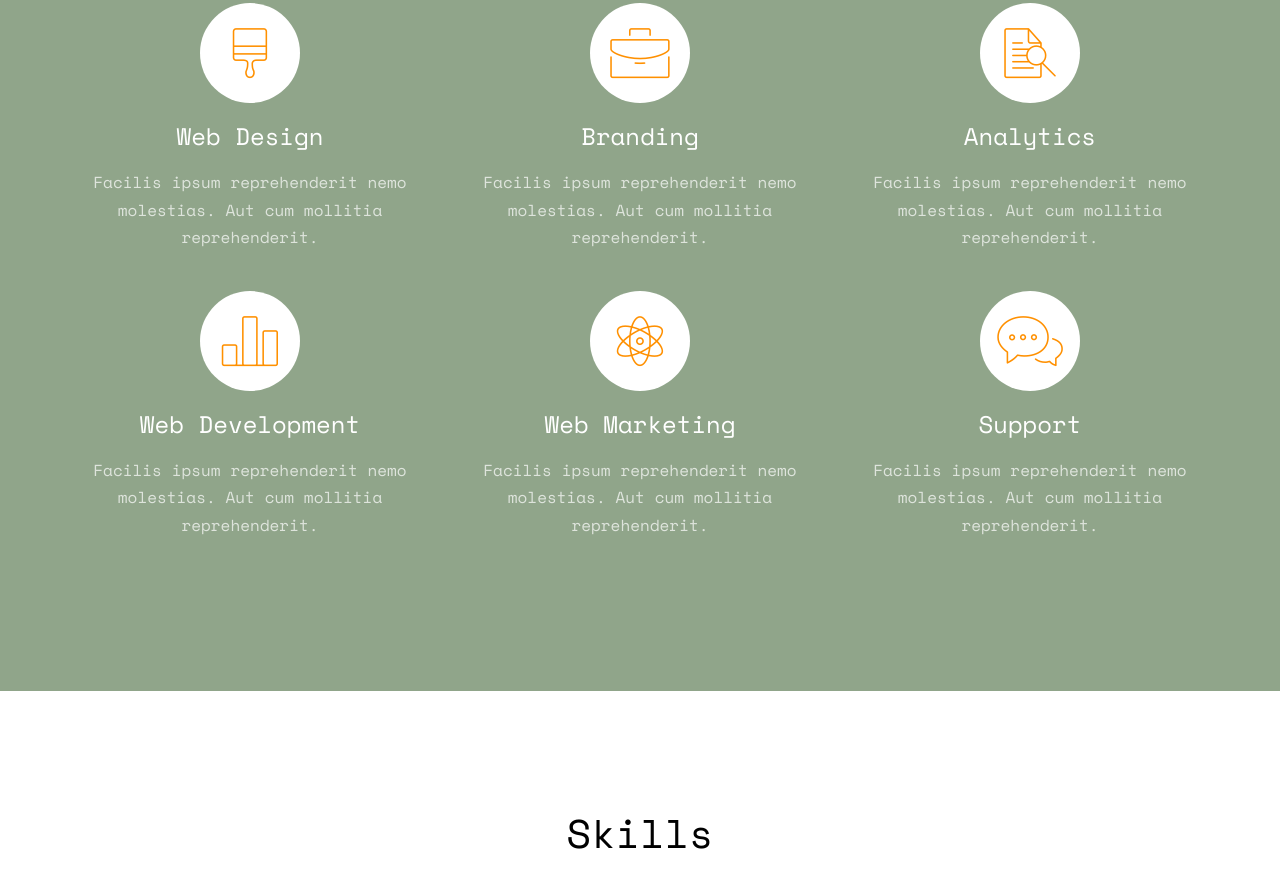
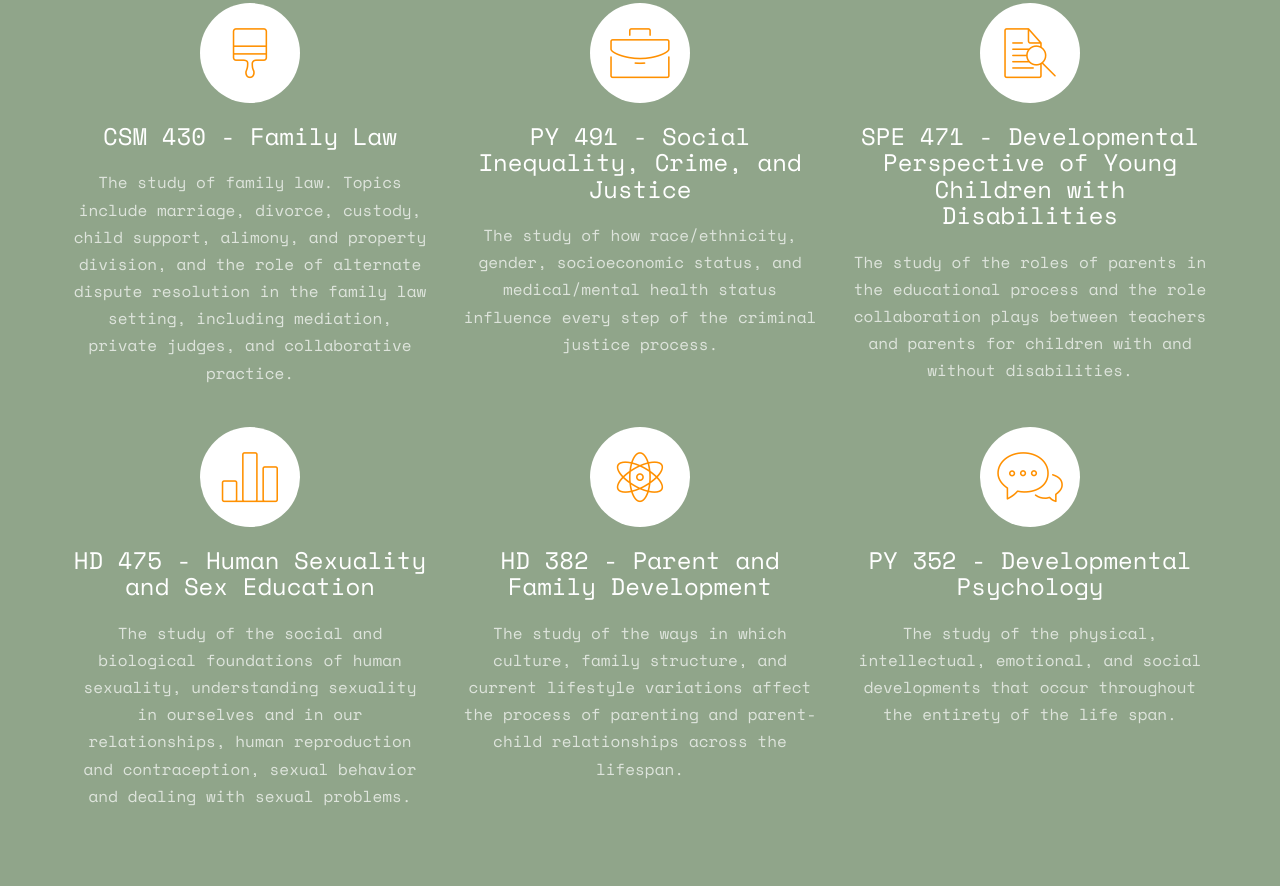
Before and after one commit to jghaynie/madyesparza, a plain HTML site: page index.html in a window 1280 px wide. Shown: the part 3518-4404 px from the top of the page. Drawn offline with nearby package versions, Linux system fonts and the light colour scheme; files whose address does not match are found by name.

Commit message:
updated important coursework

```diff
--- a/index.html
+++ b/index.html
@@ -219,8 +219,8 @@
 								<i class="icon-paintbrush"></i>
 							</span>
 							<div class="feature-copy">
-								<h3>Web Design</h3>
-								<p>Facilis ipsum reprehenderit nemo molestias. Aut cum mollitia reprehenderit.</p>
+								<h3>CSM 430 - Family Law</h3>
+								<p>The study of family law. Topics include marriage, divorce, custody, child support, alimony, and property division, and the role of alternate dispute resolution in the family law setting, including mediation, private judges, and collaborative practice.</p>
 							</div>
 						</div>
 					</div>
@@ -231,8 +231,8 @@
 								<i class="icon-briefcase"></i>
 							</span>
 							<div class="feature-copy">
-								<h3>Branding</h3>
-								<p>Facilis ipsum reprehenderit nemo molestias. Aut cum mollitia reprehenderit.</p>
+								<h3>PY 491 - Social Inequality, Crime, and Justice</h3>
+								<p>The study of how race/ethnicity, gender, socioeconomic status, and medical/mental health status influence every step of the criminal justice process.</p>
 							</div>
 						</div>
 
@@ -243,8 +243,8 @@
 								<i class="icon-search"></i>
 							</span>
 							<div class="feature-copy">
-								<h3>Analytics</h3>
-								<p>Facilis ipsum reprehenderit nemo molestias. Aut cum mollitia reprehenderit.</p>
+								<h3>SPE 471 - Developmental Perspective of Young Children with Disabilities</h3>
+								<p>The study of the roles of parents in the educational process and the role collaboration plays between teachers and parents for children with and without disabilities.</p>
 							</div>
 						</div>
 					</div>
@@ -259,8 +259,8 @@
 								<i class="icon-bargraph"></i>
 							</span>
 							<div class="feature-copy">
-								<h3>Web Development</h3>
-								<p>Facilis ipsum reprehenderit nemo molestias. Aut cum mollitia reprehenderit.</p>
+								<h3>HD 475 - Human Sexuality and Sex Education</h3>
+								<p>The study of the social and biological foundations of human sexuality, understanding sexuality in ourselves and in our relationships, human reproduction and contraception, sexual behavior and dealing with sexual problems.</p>
 							</div>
 						</div>
 
@@ -272,8 +272,8 @@
 								<i class="icon-genius"></i>
 							</span>
 							<div class="feature-copy">
-								<h3>Web Marketing</h3>
-								<p>Facilis ipsum reprehenderit nemo molestias. Aut cum mollitia reprehenderit.</p>
+								<h3>HD 382 - Parent and Family Development</h3>
+								<p>The study of the ways in which culture, family structure, and current lifestyle variations affect the process of parenting and parent-child relationships across the lifespan.</p>
 							</div>
 						</div>
 
@@ -284,8 +284,8 @@
 								<i class="icon-chat"></i>
 							</span>
 							<div class="feature-copy">
-								<h3>Support</h3>
-								<p>Facilis ipsum reprehenderit nemo molestias. Aut cum mollitia reprehenderit.</p>
+								<h3>PY 352 - Developmental Psychology</h3>
+								<p>The study of the physical, intellectual, emotional, and social developments that occur throughout the entirety of the life span.</p>
 							</div>
 						</div>
 					</div>
```
